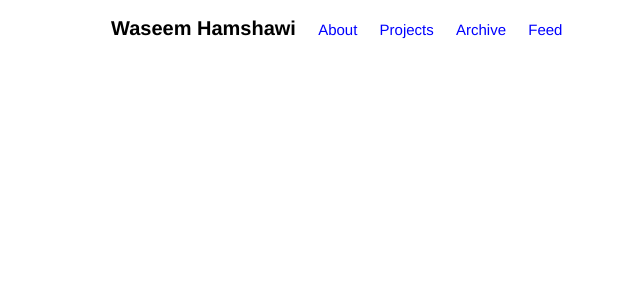
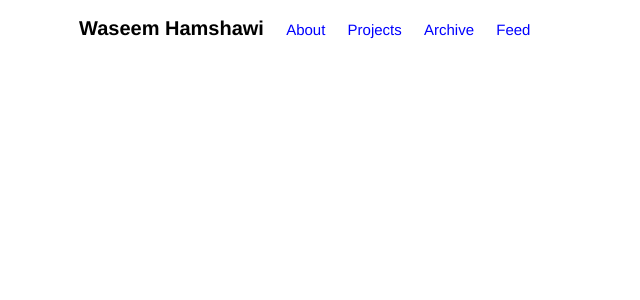
Before and after one commit to waseemh/waseemh.github.io_F, a Jekyll site: the page built from index.html, in a window 1280 px wide. Shown: the top 300 px of the page, without its empty margins (241-881 px from the left). Built offline with Jekyll 4.4.1, drawn with Linux system fonts in a browser that asks for light colours; Markdown is read by kramdown in place of the engine named in the settings; the list of posts is cut into pages by our own code.

Commit message:
increase width

```diff
--- a/public/css/poole.css
+++ b/public/css/poole.css
@@ -52,7 +52,7 @@
   font-size: 16px;
   line-height: 1.5;
 }
-@media (min-width: 42rem) {
+@media (min-width: 38rem) {
   html {
     font-size: 16px;
   }
@@ -258,7 +258,7 @@
  */
 
 .container {
-  max-width: 38rem;
+  max-width: 42rem;
   padding-left:  1rem;
   padding-right: 1rem;
   margin-left:  auto;
```
